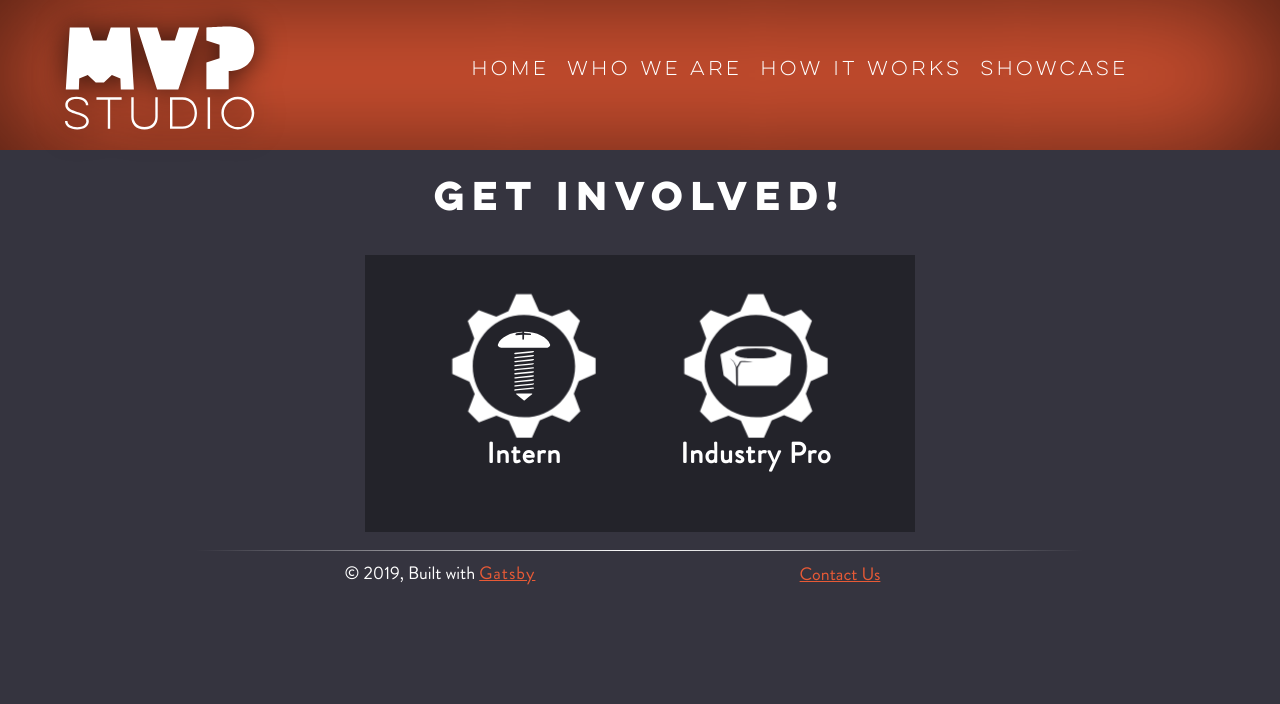
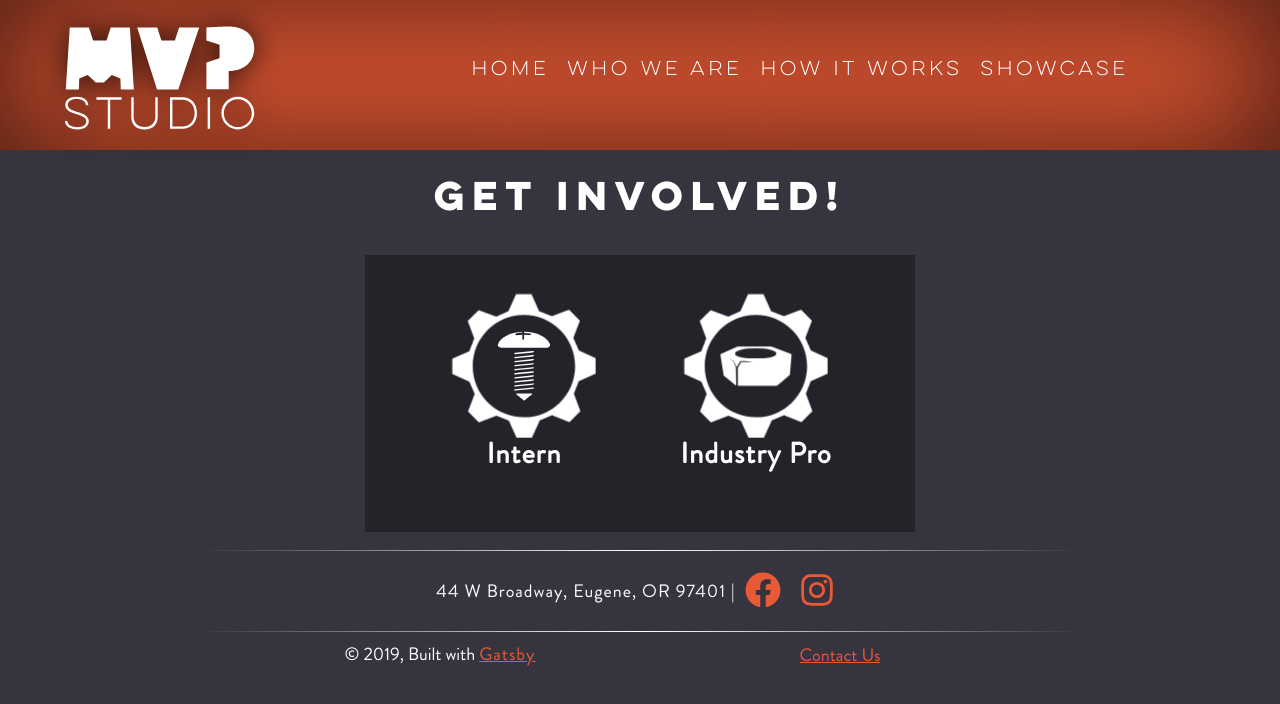
Before and after one commit to MVPStudio/mvp-studio-web-cms, a Gatsby site: page /forms/getInvolvedFormPage in a window 1280 px wide. Built offline with nearby package versions, Linux system fonts and the light colour scheme; Gatsby itself is replaced by a stand-in of ours.

Commit message:
add footer contact deets

```diff
--- a/package.json
+++ b/package.json
@@ -28,6 +28,7 @@
     "react": "^16.8.2",
     "react-dom": "^16.8.2",
     "react-helmet": "^5.2.0",
+    "react-icons": "^3.5.0",
     "react-select": "^2.4.0",
     "react-spring": "^8.0.7",
     "reaptcha": "^1.4.2",
--- /dev/null
+++ b/src/components/contactDeets.js
@@ -0,0 +1,42 @@
+import React from 'react';
+import styled from 'styled-components';
+import PropType from 'prop-types';
+import { FaFacebook, FaInstagram } from 'react-icons/fa';
+
+const SocMedLink = ({ to, children }) => (
+  <a href={to} target="_blank" rel="noopener noreferrer">
+    {children}
+  </a>
+);
+
+SocMedLink.propTypes = {
+  to: PropType.string.isRequired,
+  children: PropType.node.isRequired,
+};
+
+const StyledContactDeets = styled.div`
+  display: flex;
+  align-items: center;
+  justify-content: center;
+  p {
+    font-size: 1rem;
+  }
+  a {
+    padding: 0.5rem;
+    font-size: 2rem;
+  }
+`;
+
+const ContactDeets = () => (
+  <StyledContactDeets>
+    <p>44 W Broadway, Eugene, OR 97401 |</p>
+    <SocMedLink to="https://www.facebook.com/mvpstudiooregon/">
+      <FaFacebook />
+    </SocMedLink>{' '}
+    <SocMedLink to="https://www.instagram.com/mvpstudiooregon/?hl=en">
+      <FaInstagram />
+    </SocMedLink>
+  </StyledContactDeets>
+);
+
+export default ContactDeets;
--- a/src/components/footer.js
+++ b/src/components/footer.js
@@ -2,6 +2,7 @@ import React, { useState } from 'react';
 import styled from 'styled-components';
 import FormSubmitAnimation from '../forms/formSubmitAnimation';
 import FooterContactForm from '../forms/footerContactForm';
+import ContactDeets from './contactDeets';
 import { red, Line } from '../utilities';
 
 const ContactButton = styled.button`
@@ -24,6 +25,8 @@ const Footer = () => {
   const [showForm, setShowForm] = useState(false);
   return (
     <>
+      <Line />
+      <ContactDeets />
       <Line />
       <StyledFooter>
         <div>
```
Also changed, not shown: 1 other file.
